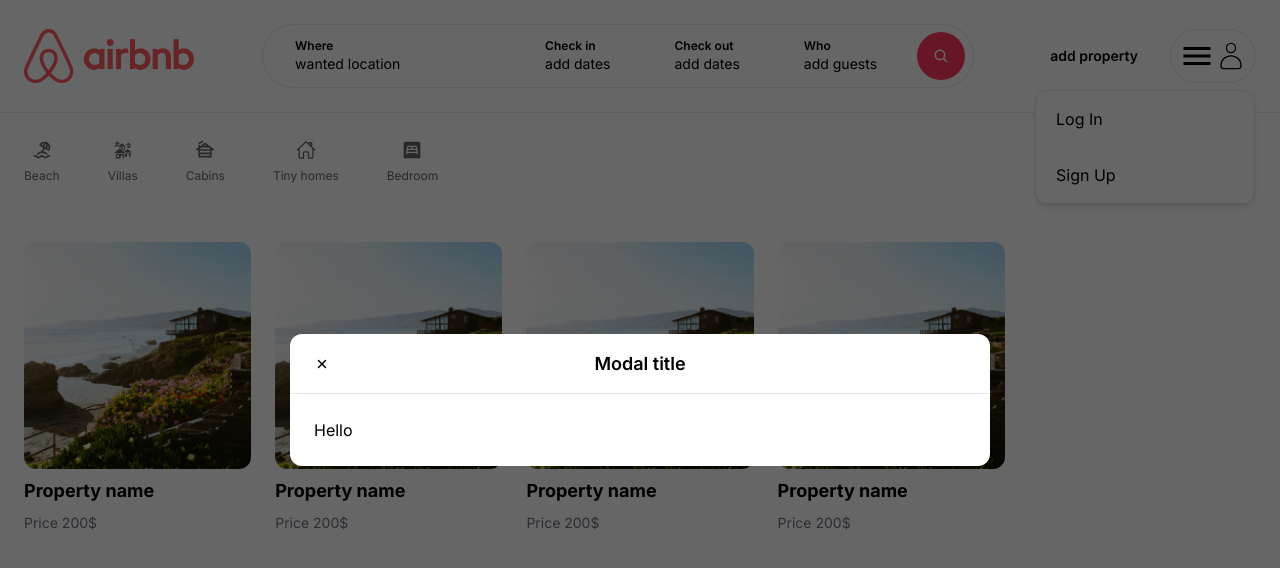
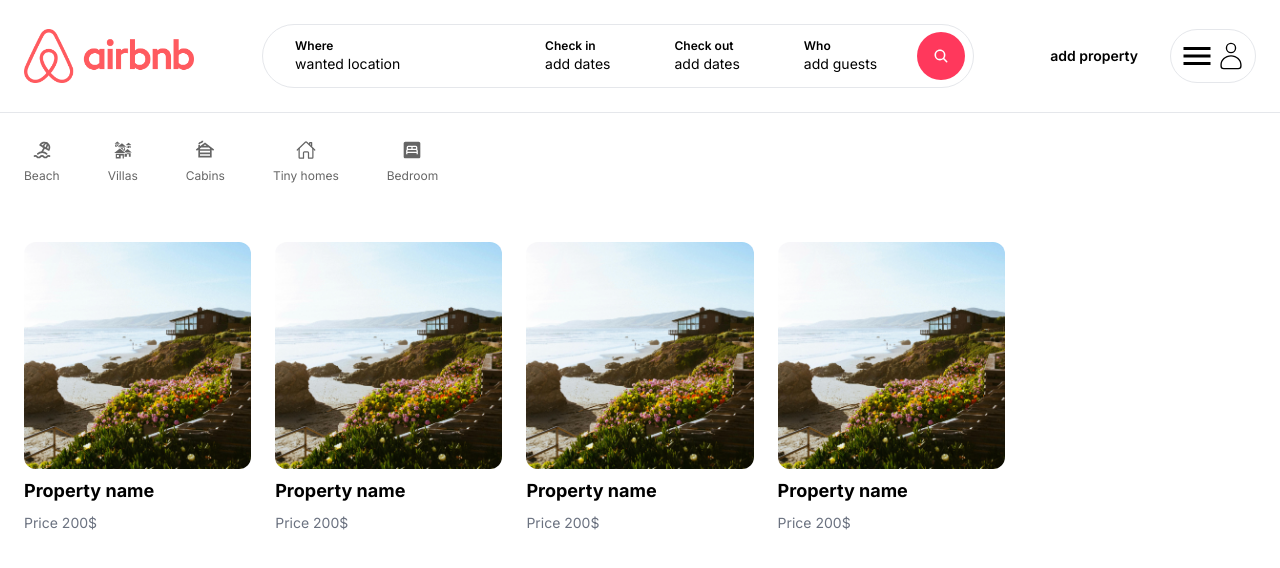
Before and after one commit to yahyo7/djangobnb, a Next.js app: page / in a window 1280 px wide. Shown: the top 568 px of the page. Built offline with nearby package versions, Linux system fonts and the light colour scheme.

Commit message:
login modal ui completed

```diff
--- a/app/components/Navbar/UserNav.tsx
+++ b/app/components/Navbar/UserNav.tsx
@@ -1,31 +1,29 @@
-"use client"
-import { CiUser } from "react-icons/ci"
-import { IoMdMenu } from "react-icons/io"
-import { useState } from "react"
-import MenuLink from "./MenuLink"
+"use client";
+import { CiUser } from "react-icons/ci";
+import { IoMdMenu } from "react-icons/io";
+import { useState } from "react";
+import MenuLink from "./MenuLink";
+import useLoginModal from "@/app/hooks/useLoginModal";
 
 const UserNav = () => {
-  const [isOpen, setIsOpen] = useState(true)
+  const loginModal = useLoginModal();
+  const [isOpen, setIsOpen] = useState(false);
 
   return (
     <div className="p-2 relative inline-block border rounded-full">
-        <button
-        onClick={()=>setIsOpen(!isOpen)}
-        className="flex items-center">
+      <button onClick={() => setIsOpen(!isOpen)} className="flex items-center">
         <IoMdMenu className="h-9 w-9" />
         <CiUser className="h-8 w-8" />
+      </button>
 
-        </button>
+      {isOpen && (
+        <div className="w-[220px] absolute top-[60px] right-0 bg-white border rounded-xl shadow-md flex flex-col cursor-pointer">
+          <MenuLink label="Log In" onClick={() => loginModal.open()} />
+          <MenuLink label="Sign Up" onClick={() => console.log("cliked")} />
+        </div>
+      )}
+    </div>
+  );
+};
 
-        {isOpen && (
-          <div className="w-[220px] absolute top-[60px] right-0 bg-white border rounded-xl shadow-md flex flex-col cursor-pointer" >
-            <MenuLink label="Log In" onClick={()=>console.log('cliked')}/>
-            <MenuLink label="Sign Up" onClick={()=>console.log('cliked')}/>
-          </div>
-        )}
-
-    </div>
-  )
-}
-
-export default UserNav
+export default UserNav;
--- /dev/null
+++ b/app/components/modals/LoginModal.tsx
@@ -0,0 +1,35 @@
+"use client";
+
+import useLoginModal from "@/app/hooks/useLoginModal";
+import Modal from "./Modal";
+import CustomButton from "../forms/CustomButton";
+
+type Props = {};
+
+const LoginModal = (props: Props) => {
+  const loginModal = useLoginModal();
+
+  const content = (
+    <>
+
+      <form action="submit" className="space-y-4">
+        <input placeholder="Email" type="email" className="w-full h-[54px] px-4 border border-gray-100 rounded-xl" />
+        <input placeholder="Password" type="password" className="w-full h-[54px] px-4 border border-gray-100 rounded-xl" />
+
+        <div className="p-5 bg-airbnb text-white rounded-xl opacity-70" >error</div>
+
+        <CustomButton label="Log In" onClick={()=> console.log('logged in')}/>
+      </form>
+    </>
+  );
+  return (
+    <Modal
+      isOpen={loginModal.isOpen}
+      close={loginModal.close}
+      label="Log In"
+      content={content}
+    />
+  );
+};
+
+export default LoginModal;
--- a/app/components/modals/Modal.tsx
+++ b/app/components/modals/Modal.tsx
@@ -1,23 +1,46 @@
-"use client"
+"use client";
 
-import { IoClose } from "react-icons/io5"
+import { useCallback, useEffect, useState } from "react";
+import { IoClose } from "react-icons/io5";
 
 interface ModalProps {
   label: string;
-    content: React.ReactElement
+  content: React.ReactElement;
+  isOpen: boolean;
+  close: () => void;
 }
 
-const Modal: React.FC<ModalProps> = ({label, content}) => {
+const Modal: React.FC<ModalProps> = ({ label, content, isOpen, close }) => {
+  const [showModal, setShowModal] = useState(isOpen);
+
+  useEffect(() => {
+    setShowModal(isOpen)
+  }, [isOpen])
+
+  const handleClose = useCallback(()=> {
+    setShowModal(false)
+    setTimeout(() => {
+      close()
+    }, 300)
+  }, [close])
+
+  if (!showModal) return null;
   return (
-    <div className="flex items-center justify-center fixed inset-0 z-50 bg-black/60" >
-        <div className="relative w-[90%] md:w-[80%] lg:w-[700px] my-6 mx-auto h-auto" >
-            <div className={`translate duration-600 h-full translate-y-0 opacity-100`} >
-                <div className="w-full h-auto rounded-xl relative flex flex-col bg-white" >
+    <div className="flex items-center justify-center fixed inset-0 z-50 bg-black/60">
+      <div className="relative w-[90%] md:w-[80%] lg:w-[700px] my-6 mx-auto h-auto">
+        <div
+          className={`translate duration-600 h-full ${
+            showModal
+              ? "translate-y-0 opacity-100"
+              : "translate-y-full opacity-10"
+          }`}
+        >
+          <div className="w-full h-auto rounded-xl relative flex flex-col bg-white">
             <header className="h-[60px] flex items-center p-6 rounded-t justify-center relative border-b">
-                        <div className="p-3 absolute left-3 hover:bg-gray-300 rounded-full cursor-pointer" >
-                            <IoClose/>
+              <div className="p-3 absolute left-3 hover:bg-gray-300 rounded-full cursor-pointer" onClick={handleClose}>
+                <IoClose />
               </div>
-                        <h2 className="text-lg font-semibold" >{label}</h2>
+              <h2 className="text-lg font-semibold">{label}</h2>
             </header>
 
             <section className="p-6">
@@ -28,7 +51,7 @@
         </div>
       </div>
     </div>
-  )
-}
+  );
+};
 
-export default Modal
+export default Modal;
--- /dev/null
+++ b/app/hooks/useLoginModal.ts
@@ -0,0 +1,15 @@
+import { create } from "zustand";
+
+interface LoginModalStore {
+  isOpen: boolean;
+  open: () => void;
+  close: () => void;
+}
+
+const useLoginModal = create<LoginModalStore>((set) => ({
+  isOpen: false,
+  open: () => set({ isOpen: true }),
+  close: () => set({ isOpen: false }),
+}));
+
+export default useLoginModal;
--- a/app/layout.tsx
+++ b/app/layout.tsx
@@ -3,6 +3,7 @@
 import "./globals.css";
 import Navbar from "./components/Navbar/Navbar";
 import Modal from "./components/modals/Modal";
+import LoginModal from "./components/modals/LoginModal";
 
 const inter = Inter({ subsets: ["latin"] });
 
@@ -23,9 +24,7 @@
         <Navbar />
         <div className="pt-32">{children}</div>
 
-        <Modal label="Modal title"
-        content={test}
-        />
+      <LoginModal/>
       </body>
     </html>
   );
--- a/package.json
+++ b/package.json
@@ -12,7 +12,8 @@
     "next": "14.2.5",
     "react": "^18",
     "react-dom": "^18",
-    "react-icons": "^5.3.0"
+    "react-icons": "^5.3.0",
+    "zustand": "^4.5.5"
   },
   "devDependencies": {
     "@types/node": "^20",
```
Also changed, not shown: 1 other file (tests, documents, lock files or other folders). Lines whose indentation alone changed are shown as unchanged.
